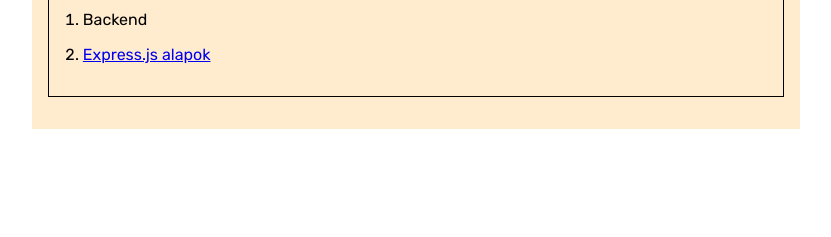
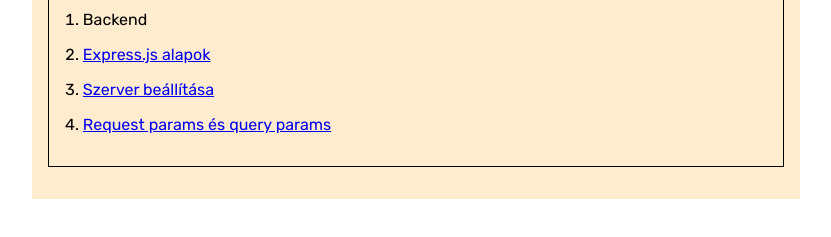
Before and after one commit to pepe1973/univerzalis_tananyag, a plain HTML site: page index.html in a window 1280 px wide. Shown: the part 283-520 px from the top of the page, without its empty margins (224-1055 px from the left). Drawn offline with Linux system fonts and the light colour scheme.

Commit message:
2024.01.14/2

```diff
--- a/index.html
+++ b/index.html
@@ -44,6 +44,20 @@
                             >Express.js alapok</a
                         >
                     </li>
+                    <li>
+                        <a
+                            href="./backend/Express_js_02_szerver_beallitasa.docx"
+                            download="Express_js_02_szerver_beallitasa.docx"
+                            >Szerver beállítása</a
+                        >
+                    </li>
+                    <li>
+                        <a
+                            href="./backend/Express_js_03_request_params_es_query_params.docx"
+                            download="Express_js_03_request_params_es_query_params.docx"
+                            >Request params és query params</a
+                        >
+                    </li>
                 </ol>
             </div>
         </div>
```
